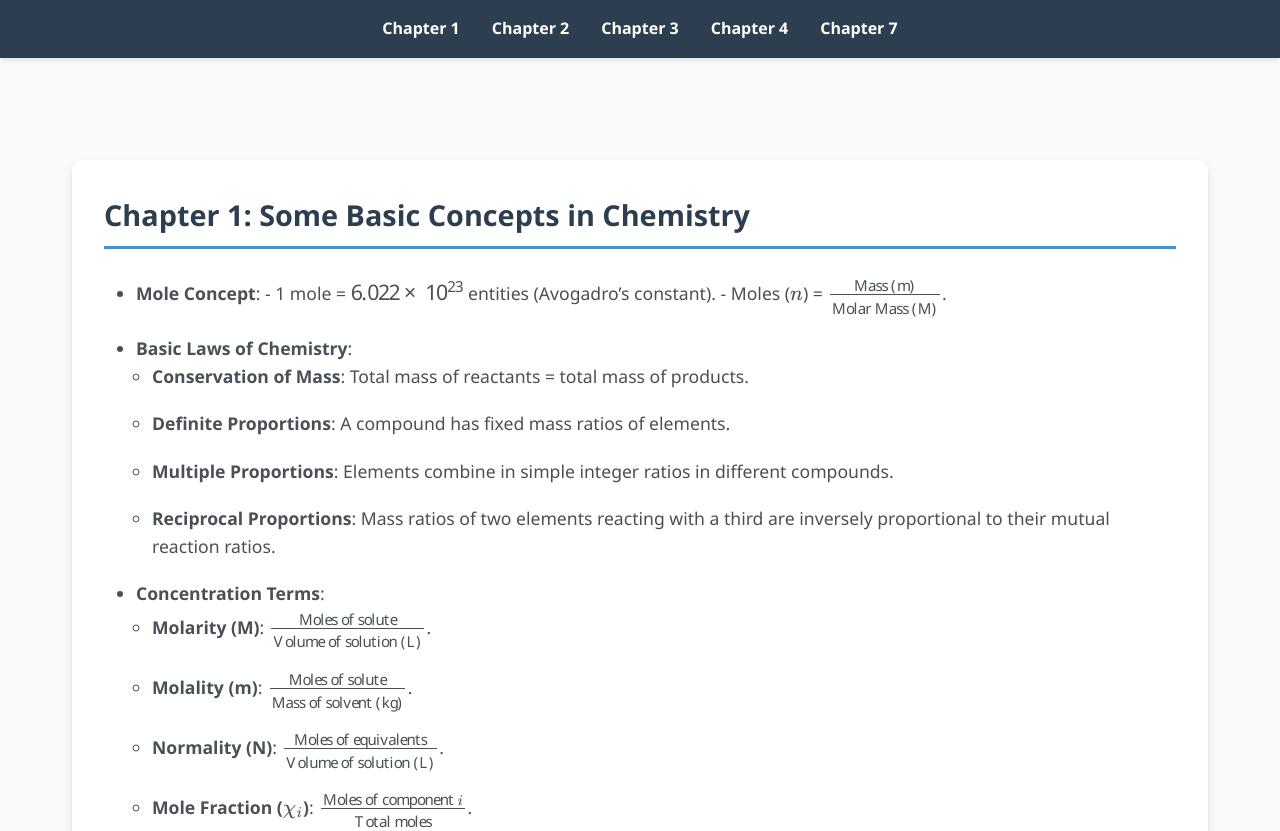
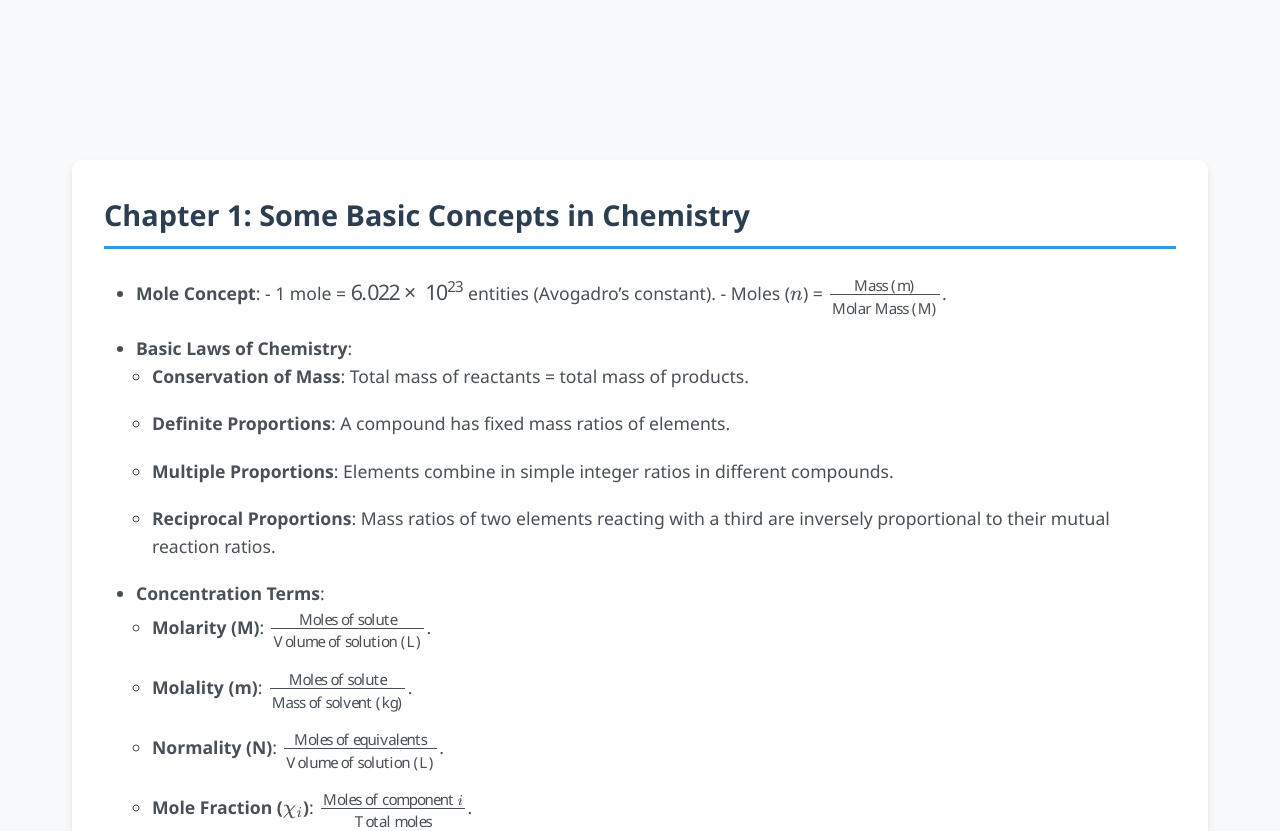
Before and after one commit to aarusshhh/chemnotes, a plain HTML site: page index.html in a window 1280 px wide. Shown: the top 831 px of the page. Drawn offline with nearby package versions, Linux system fonts and the light colour scheme.

Commit message:
Update index.html

```diff
--- a/index.html
+++ b/index.html
@@ -125,16 +125,6 @@
     </style>
 </head>
 <body>
-    <nav class="navbar">
-        <ul class="nav-links">
-            <li><a href="#ch1">Chapter 1</a></li>
-            <li><a href="#ch2">Chapter 2</a></li>
-            <li><a href="#ch3">Chapter 3</a></li>
-            <li><a href="#ch4">Chapter 4</a></li>
-            <li><a href="#ch7">Chapter 7</a></li>
-        </ul>
-    </nav>
-
     <div class="container">
         <!-- Chapter 1 -->
         <div class="chapter" id="ch1">
```
